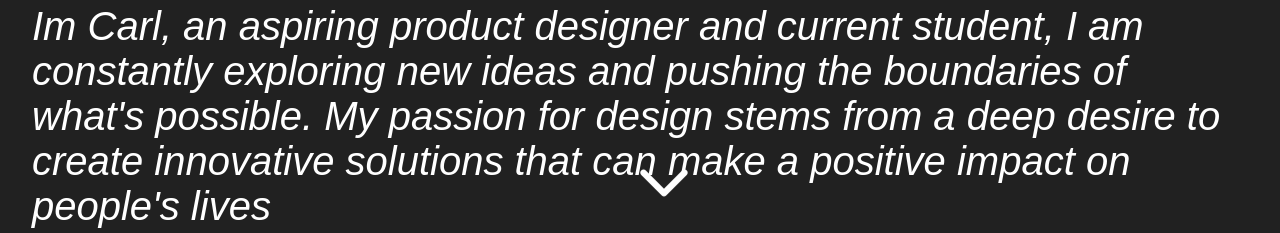
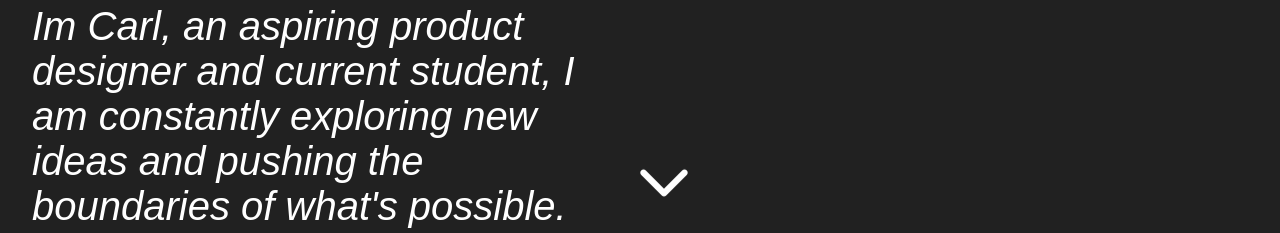
Before and after one commit to Carlharrisson/Portfolio, a plain HTML site: page index.html in a window 1280 px wide. Shown: the part 559-792 px from the top of the page. Drawn offline with Linux system fonts and the light colour scheme; a web font is replaced by a local one.

Commit message:
Add files via upload

```diff
--- a/Styles.css
+++ b/Styles.css
@@ -400,6 +400,7 @@ header {
 
   .name {
     font-size: 2.5rem;
+    padding-right: 40rem;
   }
 }
 
```
